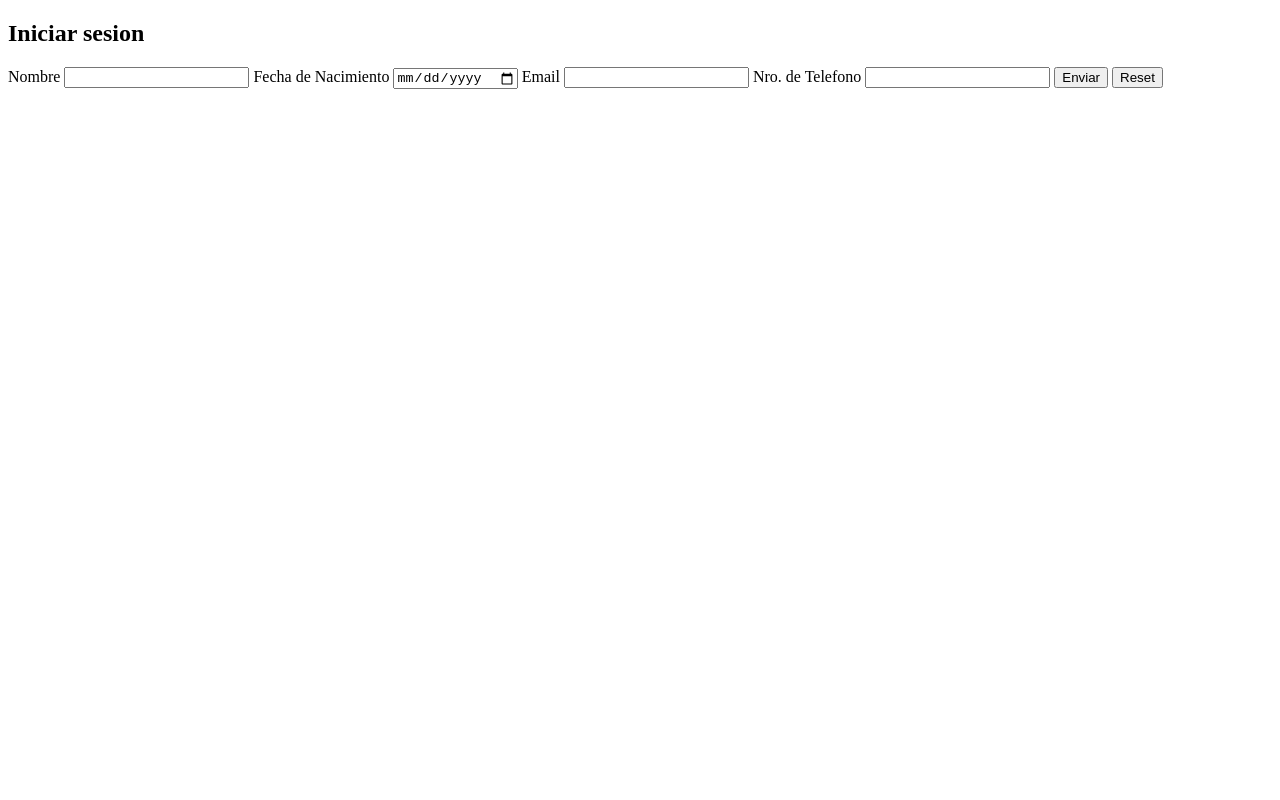
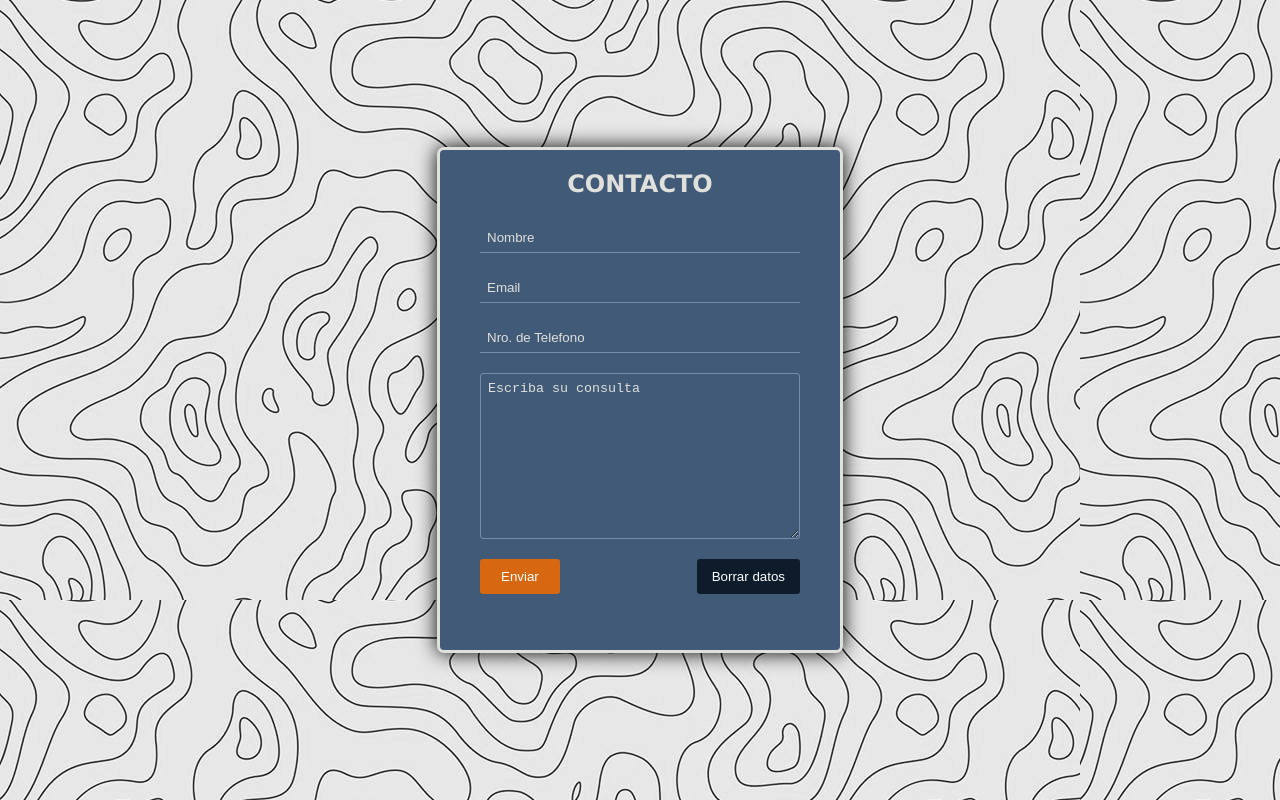
Before and after one commit to lucasserrano7/TrabajoPracticoIntegrador, a plain HTML site: page Pag Formulario/formulario.html in a window 1280 px wide. Drawn offline with Linux system fonts and the light colour scheme.

Commit message:
Diseño de la pagina formulario

```diff
--- a/Pag Formulario/formulario.html
+++ b/Pag Formulario/formulario.html
@@ -3,21 +3,25 @@
 <head>
     <meta charset="UTF-8">
     <meta name="viewport" content="width=device-width, initial-scale=1.0">
-    <title>Document</title>
+    <title>Formulario Contacto</title>
+    <link rel="stylesheet" href="/Pag Formulario/style.css">
 </head>
 <body>
-    <h2>Iniciar sesion</h2>
+    <div class="caja">
     <form action="">
-        <label for="">Nombre</label>
-        <input type="text" required>
-        <label for="">Fecha de Nacimiento</label>
-        <input type="date" min="1900-01-01" max="today" required>
-        <label for="">Email</label>
-        <input type="email" required>
-        <label for="">Nro. de Telefono</label>
-        <input type="number" required>
-        <input type="submit" value="Enviar">
-        <input type="reset">
+        <h2>CONTACTO</h2>
+        <div class="inputs">
+        <input type="text" placeholder="Nombre" class="campos" required>
+        <input type="email" required placeholder="Email" class="campos">
+        <input type="number" required placeholder="Nro. de Telefono" class="campos">
+        <textarea name="Mensaje" id="" placeholder="Escriba su consulta" class="campos" rows="10"></textarea>
+
+        <div class="botones">
+        <input type="submit" value="Enviar" class="Enviar">
+        <input type="reset" value="Borrar datos">
+        </div>
+    </div>
     </form>
+    </div>
 </body>
 </html>
--- /dev/null
+++ b/Pag Formulario/style.css
@@ -0,0 +1,74 @@
+body{
+    font-family: Verdana, Geneva, Tahoma, sans-serif;
+    background-image: url(/fondo_carrusel.jpeg);
+
+}
+.caja{
+position: absolute;
+left: 50%;
+top: 50%;
+transform: translate(-50%, -50%);
+}
+form{
+background-color: #415A77;
+color: #E0E1DD;
+display: flex;
+flex-direction: column;
+align-items: center;
+margin: auto;
+border: solid ;
+width: 400px;
+height: 500px;
+border-radius: 7px;
+box-shadow: 0px 0px 20px#000000;
+}
+
+.inputs{
+    display: flex;
+    flex-direction: column;
+    width: 80%;
+    gap: 20px;
+    padding: 5px 0 5px 0;
+
+}
+.inputs ::placeholder{
+    color: #E0E1DD;
+}
+.campos{
+    border: 1px solid;
+    padding: 7px;
+    outline: none;
+    background-color: #415A77;
+        border: none;
+        border-bottom: 1px solid#778DA9;
+        color: #E0E1DD;
+}
+textarea.campos{
+    border: #778DA9 solid 1px;
+    border-radius: 3px;
+}
+.botones{
+display: flex;
+justify-content: space-between;
+
+}
+.botones input{
+   background-color: #0D1B2A;
+   color: #ffffff;
+   padding: 9px 15px;
+   border: none;
+   border-radius: 3px;
+   cursor: pointer;
+}
+.botones .Enviar{
+    background-color: #d76711;
+    padding: 10px 21px;
+}
+.botones input:hover{
+    background-color: #778DA9;
+    color: #0D1B2A;
+    font-weight: bold;
+}
+.botones input:active{
+    background-color: #0D1B2A;
+}
```
Also changed, not shown: Pag Articulos/articulo.html (+2 -2 lines), index.html (+1 -1 lines).
